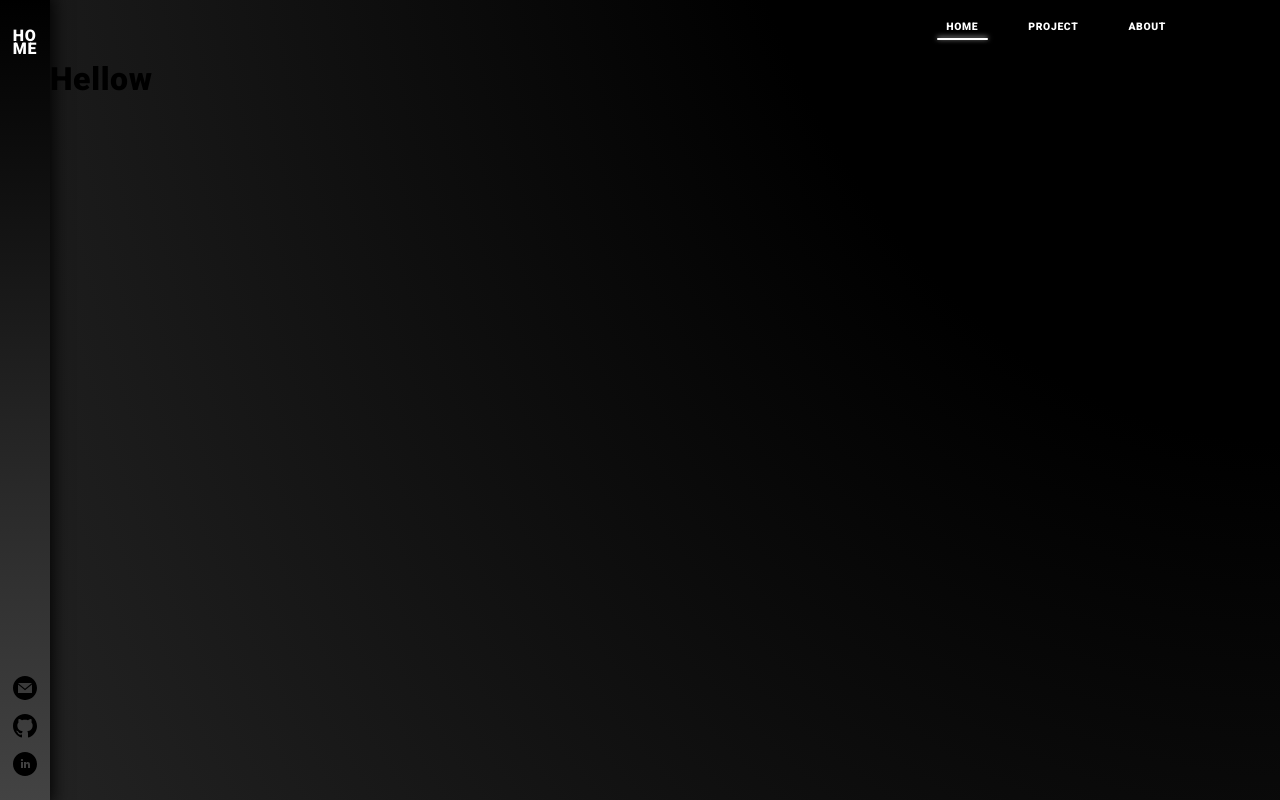
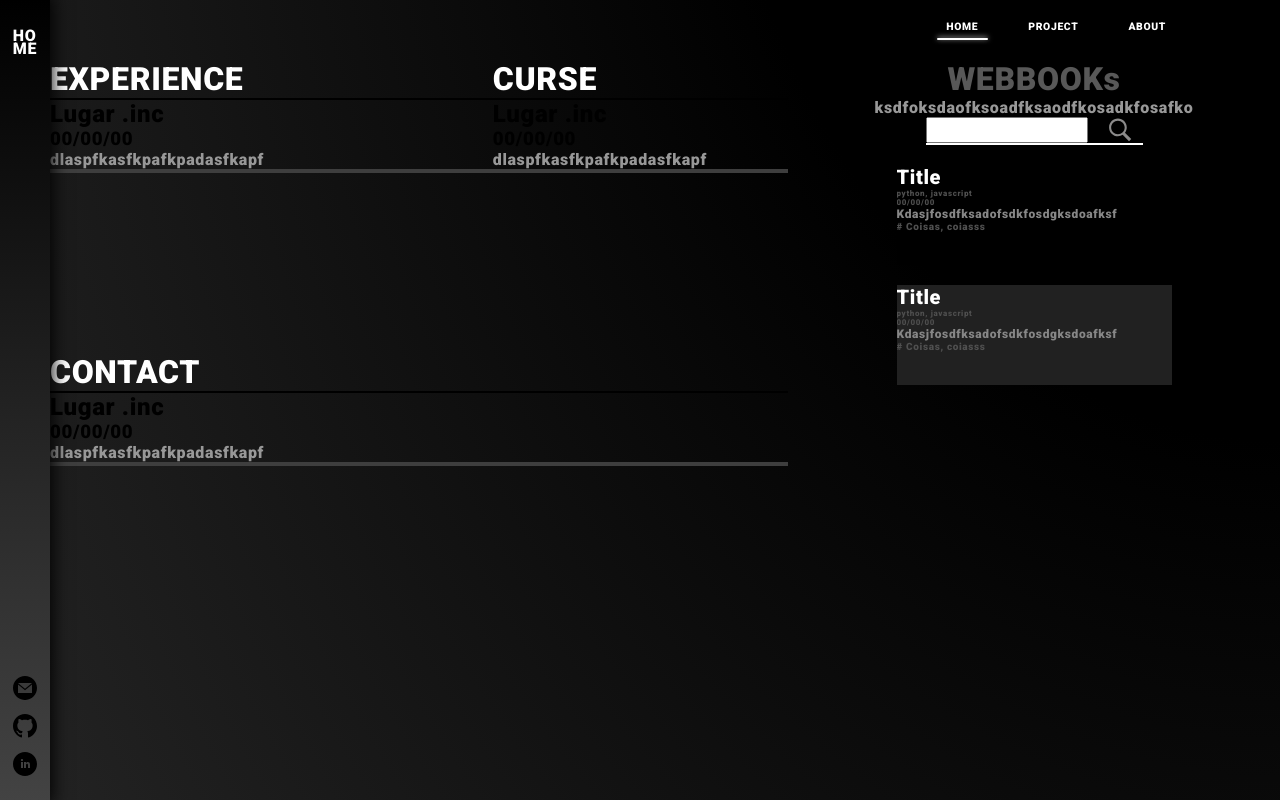
Before and after one commit to BecomeAllan/webportfolio, a Next.js app: page /about in a window 1280 px wide. Built offline with nearby package versions, Linux system fonts and the light colour scheme; a web font is replaced by a local one.

Commit message:
create about

```diff
--- /dev/null
+++ b/src/pages/about/about.module.scss
@@ -0,0 +1,154 @@
+.container {
+  display: grid;
+  grid-template-columns: 60% 40%;
+
+  .about {
+    grid-column: 1;
+    display: grid;
+    grid-template-columns: 60% 40%;
+    grid-template-rows: 60 40%;
+
+    h1 {
+      color: #fff;
+    }
+    h2 {
+      color: #000;
+    }
+    h3 {
+      color: #000;
+    }
+    p {
+      color: #989898;
+    }
+
+    .line {
+      border: 1px solid #000;
+    }
+
+    .experienceCard {
+      grid-row: 1;
+      grid-column: 1;
+
+      .experience{
+        & > .line {
+          border: 2px solid #3E3E3E;
+        }
+      }
+    }
+    .curseCard {
+      grid-row: 1;
+      grid-column: 2;
+
+      .curse{
+        & > .line {
+          border: 2px solid #3E3E3E;
+        }
+      }
+    }
+    .contactCard {
+      grid-row: 2;
+      grid-column: 1 / span 2;
+
+      .contact{
+        & > .line {
+          border: 2px solid #3E3E3E;
+        }
+      }
+    }
+
+  }
+
+  .webbook {
+    display: flex;
+    flex-direction: column;
+    justify-content: center;
+    align-items: center;
+
+    & > h1 {
+      color: #585858;
+    }
+    & > p {
+      color: #989898;
+      text-align: center;
+    }
+
+    .searchTag {
+      display: grid;
+      grid-template-columns: 75% 25%;
+      grid-row: 95% auto;
+
+      & > input {
+        grid-column: 1;
+        grid-row: 1;
+      }
+
+      & > img {
+        grid-column: 2;
+        grid-row: 1;
+        width: 26px;
+        height: 26px;
+        justify-self: flex-end;
+        padding-right: 10px;
+
+        filter: invert(54%) sepia(10%) saturate(17%) hue-rotate(352deg) brightness(99%) contrast(91%);
+      }
+      .lineSearch {
+        border: 1px solid #fff;
+        grid-column: 1 / span 2;
+        grid-row: 2;
+      }
+    }
+
+    .projectcard {
+      overflow-y: scroll;
+
+      display: flex;
+      flex-direction: column;
+      height: 500px;
+
+
+
+       h1 {
+        font: "Secular One";
+        color: #fff;
+        font-size: 20px;
+      }
+       h6 {
+        font-size: 8px;
+        color: #4E4E4E;
+      }
+        h2 {
+        color: #868686;
+        font-size: 12px;
+       }
+        h5 {
+        color: #505050;
+        font-size: 10px;
+       }
+
+      .cardSearchSelected {
+        margin: 20px 0 0 0;
+        background: #212121;
+        display: flex;
+        flex-direction: column;
+        min-width: 275px;
+        min-height: 100px;
+
+      }
+
+      .cardSearch {
+        margin: 20px 0 0 0;
+        background: #000000;
+        display: flex;
+        flex-direction: column;
+        background: #000000;
+        min-width: 275px;
+        min-height: 100px;
+
+
+      }
+    }
+
+  }
+
+}
--- a/src/pages/about/index.tsx
+++ b/src/pages/about/index.tsx
@@ -1,8 +1,74 @@
+import styles from './about.module.scss'
+
 
 export default function Project() {
   return (
-    <h1>
-      Hellow
-    </h1>
-    )
+    <div className={styles.container}>
+
+      <div className={styles.about}>
+        <div className={styles.experienceCard}>
+          <h1>EXPERIENCE</h1>
+          <div className={styles.line}/>
+          <div className={styles.experience}>
+            <h2>Lugar .inc</h2>
+            <h3>00/00/00</h3>
+            <p>dlaspfkasfkpafkpadasfkapf</p>
+            <div className={styles.line} />
+          </div>
+        </div>
+        <div className={styles.curseCard}>
+          <h1>CURSE</h1>
+          <div className={styles.line}/>
+          <div className={styles.curse}>
+            <h2>Lugar .inc</h2>
+            <h3>00/00/00</h3>
+            <p>dlaspfkasfkpafkpadasfkapf</p>
+            <div className={styles.line} />
+          </div>
+        </div>
+        <div className={styles.contactCard}>
+          <h1>CONTACT</h1>
+          <div className={styles.line}/>
+          <div className={styles.contact}>
+            <h2>Lugar .inc</h2>
+            <h3>00/00/00</h3>
+            <p>dlaspfkasfkpafkpadasfkapf</p>
+            <div className={styles.line} />
+          </div>
+        </div>
+      </div>
+
+      <div className={styles.webbook}>
+        <h1>WEBBOOKs</h1>
+        <p>ksdfoksdaofksoadfksaodfkosadkfosafko</p>
+
+        <div className={styles.searchTag}>
+          <input type="text" />
+          <img src="/search.svg" alt="search" />
+          <div className={styles.lineSearch} />
+        </div>
+
+        <div className={styles.projectcard}>
+
+          <div className={styles.cardSearch}>
+            <h1>Title</h1>
+            <h6 className={styles.laguageSearch}>python, javascript</h6>
+            <h6 className={styles.dateSearch}>00/00/00</h6>
+            <h2 className={styles.descriptionSearch}>Kdasjfosdfksadofsdkfosdgksdoafksf</h2>
+            <h5 className={styles.tagSearch}># Coisas, coiasss</h5>
+          </div>
+
+          <div className={styles.cardSearchSelected}>
+            <h1>Title</h1>
+            <h6 className={styles.laguageSearch}>python, javascript</h6>
+            <h6 className={styles.dateSearch}>00/00/00</h6>
+            <h2 className={styles.descriptionSearch}>Kdasjfosdfksadofsdkfosdgksdoafksf</h2>
+            <h5 className={styles.tagSearch}># Coisas, coiasss</h5>
+          </div>
+        </div>
+
+
+      </div>
+    </div>
+  )
 }
--- a/src/pages/project/index.tsx
+++ b/src/pages/project/index.tsx
@@ -43,6 +43,7 @@ export default function Project() {
             <h5 className={styles.tagSearch}># Coisas, coiasss</h5>
           </div>
         </div>
+
       </div>
     </div>
   )
```
